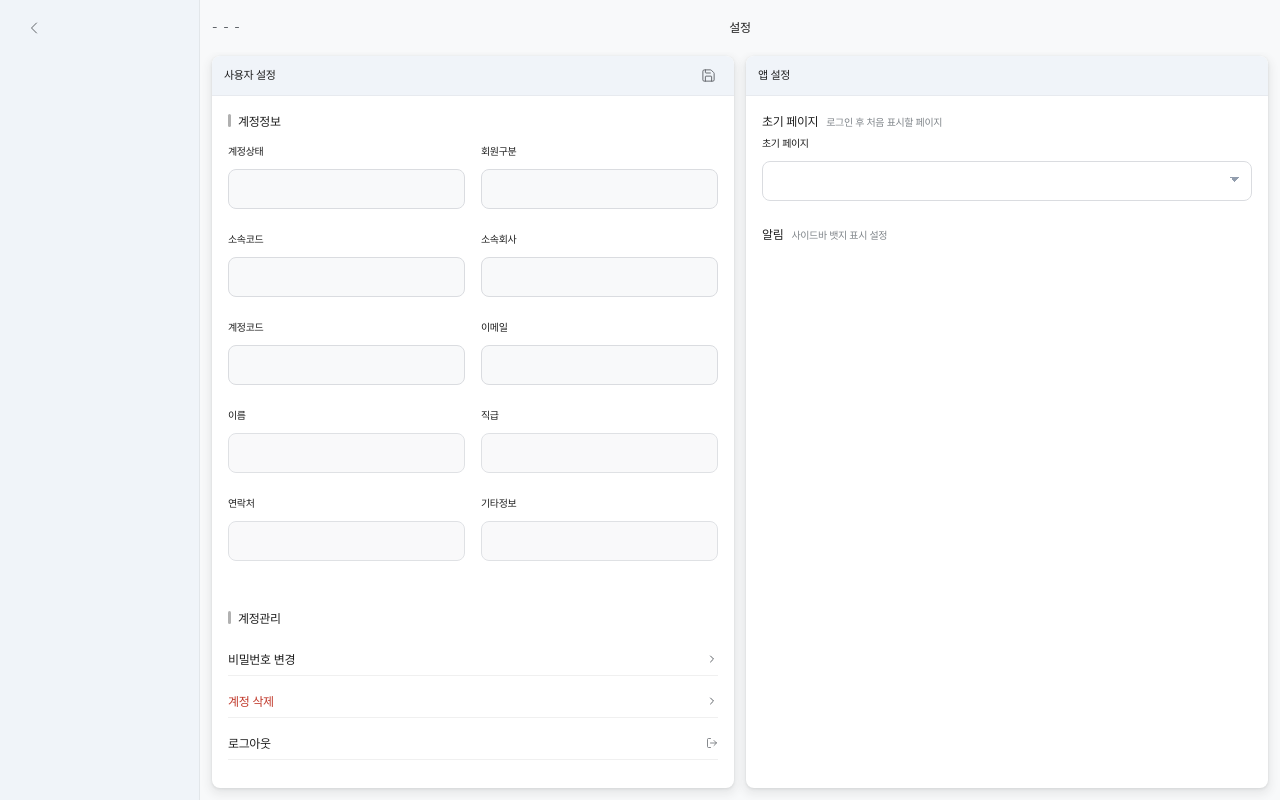
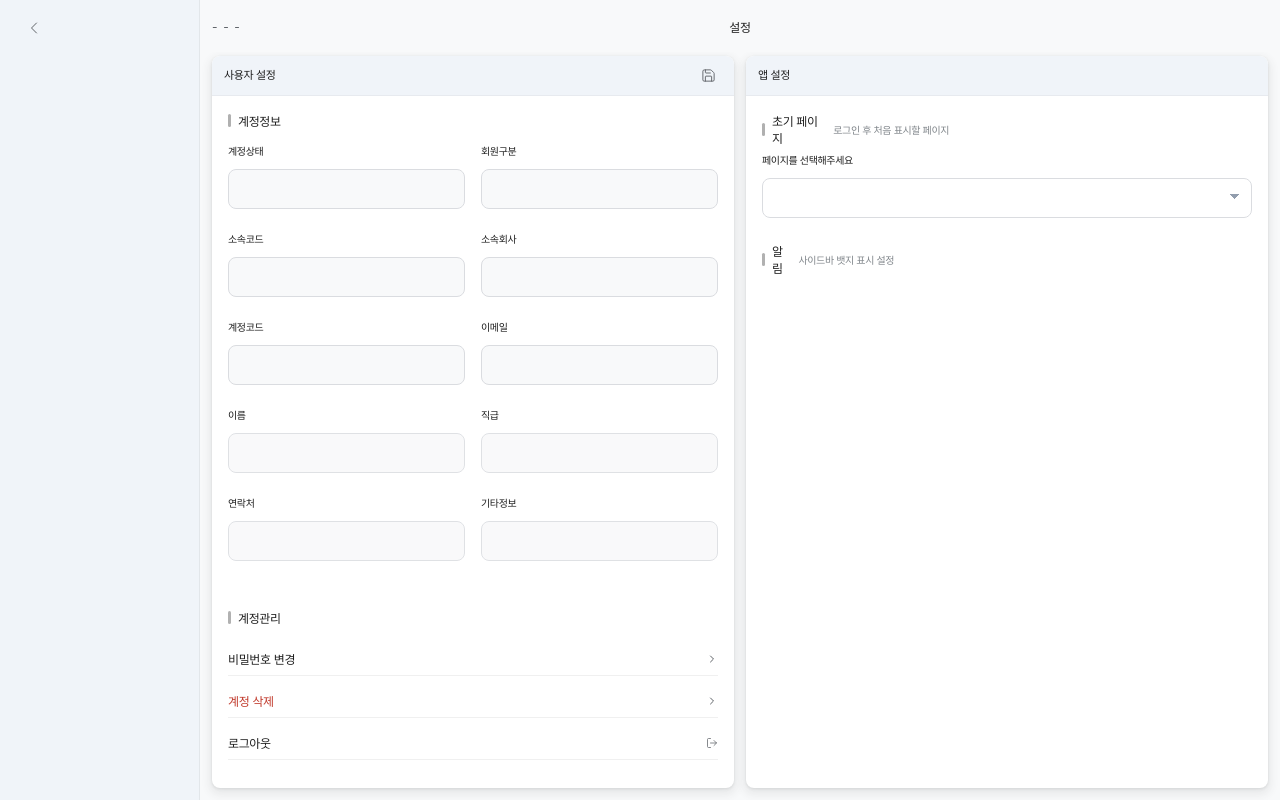
Before and after one commit to freepass-creator/freepasserp, a Flask app: page /settings in a window 1280 px wide. Run offline with Flask 3, Linux system fonts and the light colour scheme; lists and menus that the app fills with data are empty; some libraries are stand-ins or nearby versions; some web fonts are replaced.

Commit message:
fix: 앱 설정 섹션 타이틀 막대 복원 + 입력 라벨 변경
- section-title::before 막대 다시 표시
- 초기 페이지 라벨: 초기 페이지 → 페이지를 선택해주세요

Co-Authored-By: Claude Opus 4.6 (1M context) <noreply@anthropic.com>

```diff
--- a/static/css/pages_new/settings_new.css
+++ b/static/css/pages_new/settings_new.css
@@ -48,11 +48,10 @@
 /* 섹션 타이틀 + 설명 한 줄 */
 .section-title-row {
   display: flex;
-  align-items: baseline;
+  align-items: center;
   gap: 8px;
 }
 .section-title-row .section-title { margin: 0; }
-.section-title-row .section-title::before { display: none; }
 .section-desc {
   font-size: 10px;
   color: var(--text-muted, #94a3b8);
--- a/templates/new/settings_new.html
+++ b/templates/new/settings_new.html
@@ -73,7 +73,7 @@
 <section class="settings-section-block">
 <div class="section-title-row"><span class="section-title">초기 페이지</span><span class="section-desc">로그인 후 처음 표시할 페이지</span></div>
 <div class="field">
-<label for="settings-landing-page">초기 페이지</label>
+<label for="settings-landing-page">페이지를 선택해주세요</label>
 <select id="settings-landing-page"></select>
 </div>
 </section>
```
